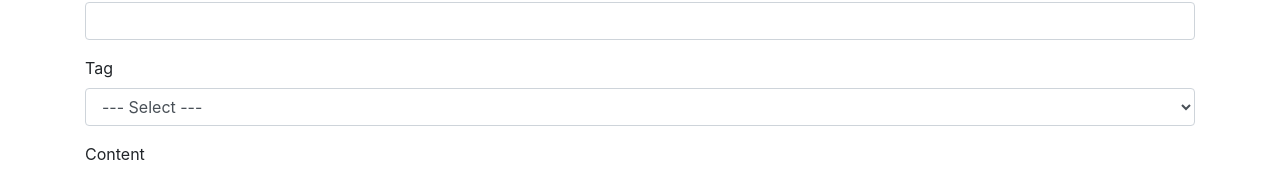
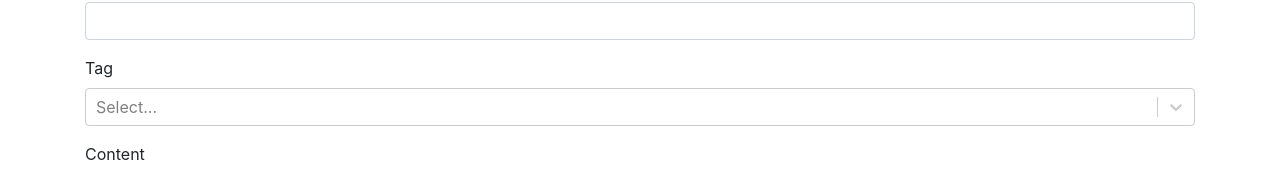
Before and after one commit to RafaelOlmedo/tinyBlog, a React (Create React App) app: page /post/add in a window 1280 px wide. Shown: the part 246-418 px from the top of the page. Built offline with nearby package versions, Linux system fonts and the light colour scheme.

Commit message:
Implementa react-select

```diff
--- a/src/blog/data/inititalState.js
+++ b/src/blog/data/inititalState.js
@@ -1,12 +1,14 @@
 import { blogPosts } from "./blogPosts";
+import { TAGS } from "./tags";
 
 export const INITIAL_TEMP_STATE = {
     title: '',
-    tags: '',
+    tags: [],
     content: ''
 }
 
 export const INITIAL_STATE = {
     posts: [...blogPosts],
-    tempPost: {...INITIAL_TEMP_STATE}
+    tempPost: {...INITIAL_TEMP_STATE},
+    tags: [...TAGS]
 }
--- /dev/null
+++ b/src/blog/data/tags.js
@@ -0,0 +1,5 @@
+export const TAGS = [
+    { value: 'food', label: 'Food' },
+    { value: 'sports', label: 'Sports' },
+    { value: 'variety', label: 'Variety' }
+  ]
--- a/src/blog/pages/BlogForm.jsx
+++ b/src/blog/pages/BlogForm.jsx
@@ -2,6 +2,8 @@ import React from 'react'
 import Textarea from '../components/Textarea';
 import { connect } from 'react-redux';
 import { savePost, fieldChange } from '../actions/blogActions';
+import Select from 'react-select'
+import { TAGS } from '../data/tags';
 
 const BlogForm = (props) => (
     <div> {/* div do Form */}
@@ -20,17 +22,25 @@ const BlogForm = (props) => (
 
         <div className="form-group">
             <label htmlFor="tags">Tag</label>
-            <select name="tags"
+            <Select
+                isMulti
                 id="tags"
-                className="form-control"
+                name="tags"
+                options={TAGS}
+                className="basic-multi-select"
                 value={props.tempPost.tags}
-                onChange={props.onFieldChange}>
-                <option value="">--- Select ---</option>
-                <option value="food">Food</option>
-                <option value="sports">Sports</option>
-                <option value="variety">Variety</option>
-            </select>
+                onChange={(value, obj) => props.onFieldChange(
+                    {
+                        target:
+                        {
+                            name: obj.name,
+                            value
+                        }
+                    }
+                )}
+            />
         </div>
+
 
         <Textarea name="content"
             content={props.tempPost.content}
--- a/src/blog/reducers/blogReducer.js
+++ b/src/blog/reducers/blogReducer.js
@@ -15,13 +15,13 @@ export const blogReducer = (state = INITIAL_STATE, action) => {
 
             let newPost = {
                 ...state.tempPost,
-                tags: [state.tempPost.tags],
+                tags: [...state.tempPost.tags.map(tag => (tag.value))],
                 date: new Date().toLocaleDateString('en-US'),
                 id: state.posts.length + 1
             }
 
             if (newPost.title !== undefined && newPost.title !== '' &&
-                newPost.tags !== undefined && newPost.tags !== '' &&
+                newPost.tags !== undefined && newPost.tags.length > 0 &&
                 newPost.content !== undefined && newPost.content !== '') {
 
                     return {
```
